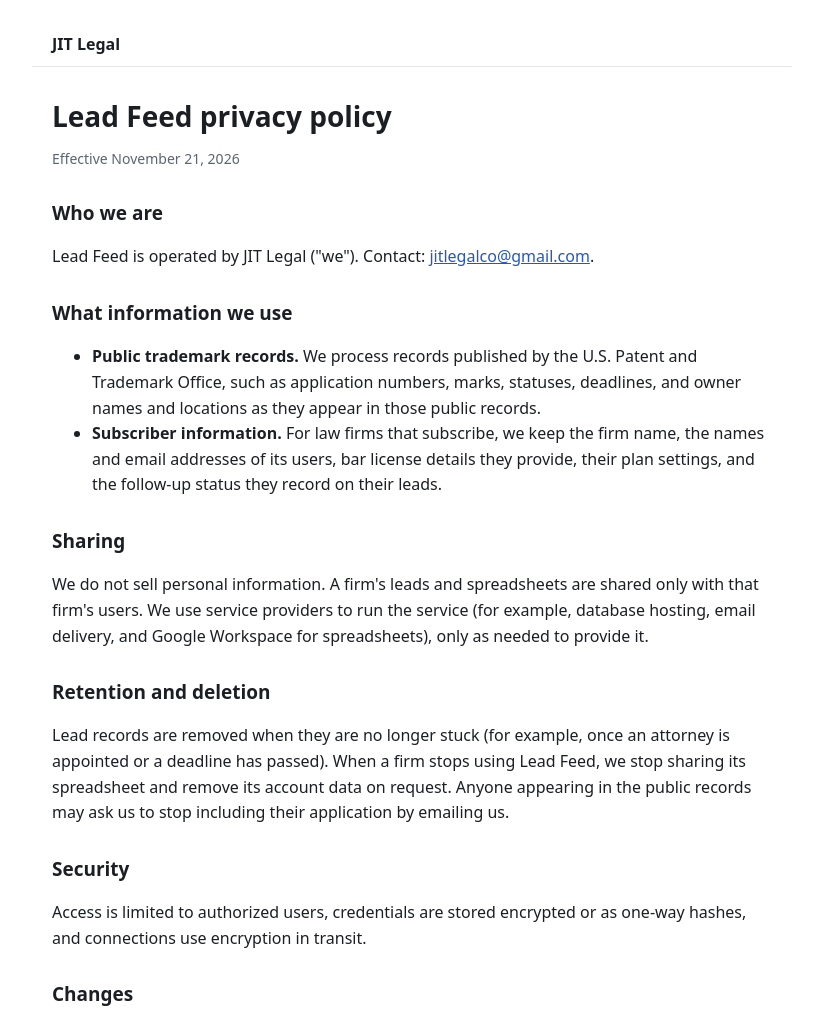
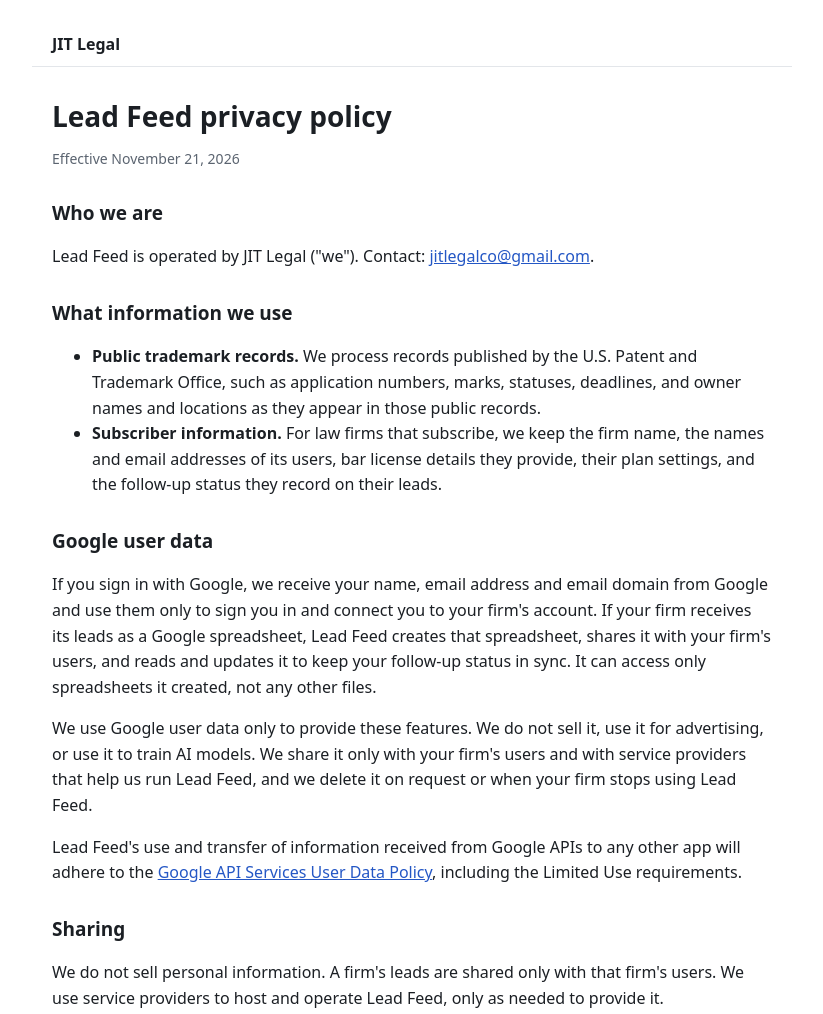
Before and after one commit to jitlegal/jitlegal.github.io, a plain HTML site: page site/leadfeed/privacy.html in a window 1280 px wide. Shown: the top 1014 px of the page, without its empty margins (228-1051 px from the left). Drawn offline with Linux system fonts and the light colour scheme.

Commit message:
Lead Feed privacy policy: concise Google user data disclosure; less detail about operations

```diff
--- a/site/leadfeed/privacy.html
+++ b/site/leadfeed/privacy.html
@@ -17,14 +17,19 @@
     <li><strong>Subscriber information.</strong> For law firms that subscribe, we keep the firm name, the names and email addresses of its users, bar license details they provide, their plan settings, and the follow-up status they record on their leads.</li>
   </ul>
 
+  <h2>Google user data</h2>
+  <p>If you sign in with Google, we receive your name, email address and email domain from Google and use them only to sign you in and connect you to your firm's account. If your firm receives its leads as a Google spreadsheet, Lead Feed creates that spreadsheet, shares it with your firm's users, and reads and updates it to keep your follow-up status in sync. It can access only spreadsheets it created, not any other files.</p>
+  <p>We use Google user data only to provide these features. We do not sell it, use it for advertising, or use it to train AI models. We share it only with your firm's users and with service providers that help us run Lead Feed, and we delete it on request or when your firm stops using Lead Feed.</p>
+  <p>Lead Feed's use and transfer of information received from Google APIs to any other app will adhere to the <a href="https://developers.google.com/terms/api-services-user-data-policy">Google API Services User Data Policy</a>, including the Limited Use requirements.</p>
+
   <h2>Sharing</h2>
-  <p>We do not sell personal information. A firm's leads and spreadsheets are shared only with that firm's users. We use service providers to run the service (for example, database hosting, email delivery, and Google Workspace for spreadsheets), only as needed to provide it.</p>
+  <p>We do not sell personal information. A firm's leads are shared only with that firm's users. We use service providers to host and operate Lead Feed, only as needed to provide it.</p>
 
   <h2>Retention and deletion</h2>
   <p>Lead records are removed when they are no longer stuck (for example, once an attorney is appointed or a deadline has passed). When a firm stops using Lead Feed, we stop sharing its spreadsheet and remove its account data on request. Anyone appearing in the public records may ask us to stop including their application by emailing us.</p>
 
   <h2>Security</h2>
-  <p>Access is limited to authorized users, credentials are stored encrypted or as one-way hashes, and connections use encryption in transit.</p>
+  <p>We use industry-standard safeguards, including limiting access to authorized users and encrypting data in transit.</p>
 
   <h2>Changes</h2>
   <p>We will update this page if our practices change, and change the effective date above.</p>
```
Also changed, not shown: 1 other file.
